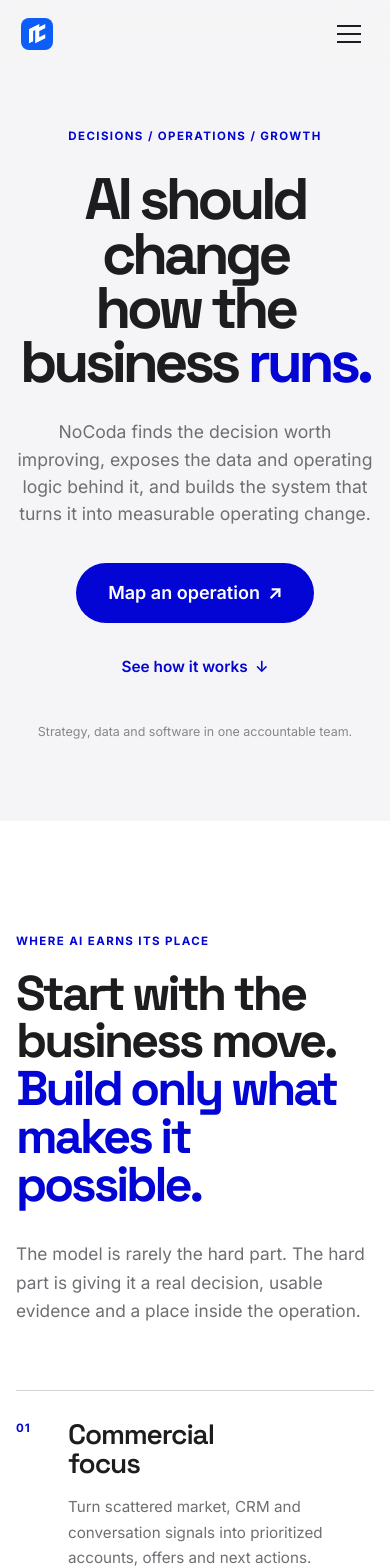
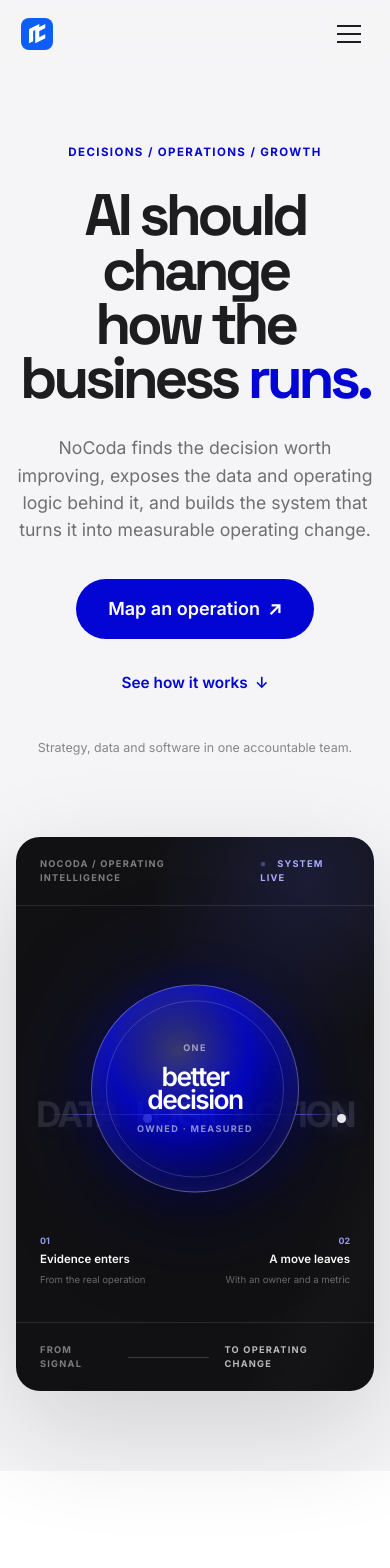
Before and after one commit to criptobroh/website, a Next.js app: page /en in a window 390 px wide. Shown: the top 1568 px of the page. Built offline with nearby package versions, Linux system fonts and the light colour scheme.

Commit message:
feat: add cinematic product storytelling

```diff
--- a/src/app/globals.css
+++ b/src/app/globals.css
@@ -49,7 +49,7 @@ a { text-underline-offset: .25em; }
 .glass-strong { -webkit-backdrop-filter: blur(24px); backdrop-filter: blur(24px); }
 
 /* Hero */
-.nocoda-hero { display: grid; min-height: 100svh; place-items: center; padding: 8rem 1.5rem 5rem; }
+.nocoda-hero { display: grid; min-height: 100svh; place-items: center; padding: 9rem 1.5rem 5rem; }
 .nocoda-hero__inner { width: min(100%, 72rem); }
 .nocoda-hero__copy { display: flex; flex-direction: column; align-items: center; text-align: center; }
 .nocoda-hero h1 { max-width: 12ch; margin-top: 1.75rem; font-size: clamp(3.8rem, 8vw, 7.8rem); font-weight: 650; line-height: .93; letter-spacing: -.072em; text-wrap: balance; }
@@ -59,6 +59,31 @@ a { text-underline-offset: .25em; }
 .text-link { display: inline-flex; min-height: 3rem; align-items: center; gap: .45rem; color: var(--blue); font-size: .96rem; font-weight: 600; text-decoration: none; }
 .text-link:hover { text-decoration: underline; }
 .nocoda-hero__note { max-width: 38rem; margin-top: 2rem; color: #86868b; font-size: .78rem; line-height: 1.5; }
+
+/* One visual idea: evidence becomes an operating move. */
+.decision-artifact { position: relative; overflow: hidden; min-height: clamp(32rem,56vw,46rem); margin-top: clamp(5rem,9vw,8rem); border-radius: clamp(1.5rem,3vw,2.75rem); background: #111113; color: white; box-shadow: 0 2.5rem 7rem rgba(23,23,31,.16); isolation: isolate; }
+.decision-artifact::before { position: absolute; z-index: -1; inset: -20%; background: radial-gradient(circle at 50% 47%,rgba(2,5,211,.45),transparent 28%),radial-gradient(circle at 72% 20%,rgba(87,90,255,.15),transparent 22%); content: ""; }
+.decision-artifact::after { position: absolute; z-index: -1; inset: 0; opacity: .25; background: linear-gradient(115deg,transparent 38%,rgba(255,255,255,.08) 49%,transparent 60%); content: ""; transform: translateX(-65%); animation: artifactSweep 9s ease-in-out infinite; }
+.decision-artifact__meta,.decision-artifact__foot { position: relative; z-index: 4; display: flex; align-items: center; justify-content: space-between; gap: 1rem; padding: 1.25rem 1.5rem; color: rgba(255,255,255,.46); font-size: .58rem; font-weight: 650; letter-spacing: .13em; }
+.decision-artifact__meta { border-bottom: 1px solid rgba(255,255,255,.11); }
+.decision-artifact__meta span:last-child { color: #aaaaff; }
+.decision-artifact__meta i { display: inline-block; width: .4rem; height: .4rem; margin-right: .45rem; border-radius: 50%; background: #8f91ff; box-shadow: 0 0 18px #7275ff; animation: artifactPulse 2.6s ease-in-out infinite; }
+.decision-artifact__scene { position: relative; display: grid; min-height: clamp(26rem,48vw,39rem); place-items: center; }
+.decision-artifact__words { position: absolute; inset: 0; display: grid; grid-template-columns: repeat(3,1fr); align-items: center; padding-inline: clamp(1.25rem,4vw,4rem); }
+.decision-artifact__words span { color: rgba(255,255,255,.12); font-size: clamp(2.2rem,6.4vw,5.8rem); font-weight: 680; letter-spacing: -.075em; }
+.decision-artifact__words span:nth-child(2) { text-align: center; }.decision-artifact__words span:last-child { text-align: right; }
+.decision-artifact__line { position: absolute; right: 9%; left: 9%; height: 1px; transform-origin: left; background: linear-gradient(90deg,transparent,#7679ff 20%,white 50%,#7679ff 80%,transparent); box-shadow: 0 0 22px rgba(118,121,255,.72); }
+.decision-artifact__signal { position: absolute; top: 50%; width: .55rem; height: .55rem; border-radius: 50%; background: white; box-shadow: 0 0 24px #7477ff; animation: artifactSignal 7s cubic-bezier(.45,0,.55,1) infinite; }.decision-artifact__signal--two { animation-delay: -3.5s; }
+.decision-artifact__lens { position: relative; z-index: 3; display: grid; width: clamp(13rem,24vw,19rem); aspect-ratio: 1; place-content: center; border: 1px solid rgba(255,255,255,.32); border-radius: 50%; background: radial-gradient(circle at 42% 32%,rgba(255,255,255,.18),rgba(2,5,211,.82) 38%,rgba(1,2,80,.96) 72%); box-shadow: inset 0 0 3rem rgba(255,255,255,.1),0 2.2rem 6rem rgba(0,0,0,.42),0 0 7rem rgba(2,5,211,.3); text-align: center; }
+.decision-artifact__lens::before { position: absolute; inset: 7%; border: 1px solid rgba(255,255,255,.16); border-radius: inherit; content: ""; }
+.decision-artifact__lens span,.decision-artifact__lens small { position: relative; color: rgba(255,255,255,.55); font-size: .57rem; font-weight: 700; letter-spacing: .15em; text-transform: uppercase; }
+.decision-artifact__lens strong { position: relative; margin-block: .65rem; font-size: clamp(1.65rem,3vw,2.6rem); font-weight: 600; line-height: .88; letter-spacing: -.06em; }
+.decision-artifact__caption { position: absolute; bottom: 2.2rem; display: grid; gap: .25rem; }.decision-artifact__caption--left { left: clamp(1.5rem,4vw,4rem); }.decision-artifact__caption--right { right: clamp(1.5rem,4vw,4rem); text-align: right; }
+.decision-artifact__caption span { color: #989aff; font-size: .55rem; font-weight: 700; }.decision-artifact__caption strong { font-size: .72rem; font-weight: 600; }.decision-artifact__caption small { color: rgba(255,255,255,.38); font-size: .6rem; }
+.decision-artifact__foot { justify-content: center; border-top: 1px solid rgba(255,255,255,.11); }.decision-artifact__foot i { width: min(22vw,14rem); height: 1px; background: rgba(255,255,255,.18); }.decision-artifact__foot strong { color: rgba(255,255,255,.7); font-weight: 650; }
+@keyframes artifactSignal { 0% { left: 9%; opacity: 0; } 10%,90% { opacity: 1; } 100% { left: 91%; opacity: 0; } }
+@keyframes artifactPulse { 50% { opacity: .35; transform: scale(.72); } }
+@keyframes artifactSweep { 50%,100% { transform: translateX(65%); } }
 
 /* Business moves */
 .business-moves { background: var(--white); padding: clamp(7rem,11vw,11rem) max(1.5rem,calc((100vw - var(--max))/2)); }
@@ -78,7 +103,9 @@ a { text-underline-offset: .25em; }
 .business-moves__statement strong { color: var(--blue); font-weight: inherit; }
 
 /* Engagement models */
-.engagements { background: var(--ink); color: white; padding: clamp(7rem,11vw,11rem) max(1.5rem,calc((100vw - var(--max))/2)); }
+.engagements { position: relative; overflow: hidden; background: var(--ink); color: white; padding: clamp(7rem,11vw,11rem) max(1.5rem,calc((100vw - var(--max))/2)); isolation: isolate; }
+.engagements::before { position: absolute; z-index: -1; top: 12%; right: -20rem; width: 46rem; aspect-ratio: 1; border-radius: 50%; background: radial-gradient(circle,rgba(2,5,211,.22),transparent 62%); content: ""; animation: engagementDrift 14s ease-in-out infinite alternate; }
+@keyframes engagementDrift { to { transform: translate(-11rem,18rem) scale(1.12); } }
 .engagements__inner { width: 100%; }
 .engagements .editorial-kicker { color: #999bff; }
 .engagements__intro { display: grid; gap: 1.4rem; }
@@ -116,13 +143,20 @@ a { text-underline-offset: .25em; }
 .why-system__principles h3 { font-size: clamp(1.55rem,2.5vw,2.2rem); font-weight: 600; line-height: 1.05; letter-spacing: -.04em; }
 .why-system__principles p { color: var(--muted); font-size: .92rem; line-height: 1.65; }
 .why-system__proofs { display: grid; grid-template-columns: repeat(2,1fr); border-top: 1px solid var(--line); border-bottom: 1px solid var(--line); }
-.why-system__proof { display: flex; min-height: 22rem; flex-direction: column; align-items: flex-start; padding: 2.5rem 2.5rem 2.5rem 0; color: inherit; text-decoration: none; }
+.why-system__proof { display: flex; min-height: 34rem; flex-direction: column; align-items: flex-start; padding: 2.5rem 2.5rem 2.5rem 0; color: inherit; text-decoration: none; }
 .why-system__proof + .why-system__proof { border-left: 1px solid var(--line); padding-left: 2.5rem; }
 .why-system__proof > span { color: var(--blue); font-size: .72rem; font-weight: 700; letter-spacing: .08em; text-transform: uppercase; }
-.why-system__proof > strong { max-width: 14ch; margin-top: auto; font-size: clamp(2rem,3.4vw,3.35rem); font-weight: 600; line-height: 1; letter-spacing: -.05em; }
+.why-system__proof > strong { max-width: 14ch; margin-top: 2rem; font-size: clamp(2rem,3.4vw,3.35rem); font-weight: 600; line-height: 1; letter-spacing: -.05em; }
 .why-system__proof > p { max-width: 31rem; margin-top: 1rem; color: var(--muted); font-size: .9rem; line-height: 1.6; }
 .why-system__proof > b { margin-top: 1.4rem; color: var(--blue); font-size: .86rem; font-weight: 650; }
 .why-system__proof--link:hover > b { text-decoration: underline; }
+.why-system__proof-visual { position: relative; display: grid; width: 100%; min-height: 15rem; place-content: center; overflow: hidden; margin-top: 1.5rem; border-radius: 1.25rem; background: #1d1d1f; color: white; }
+.why-system__proof-visual--snowflake { background: radial-gradient(circle at 50% 50%,rgba(41,181,232,.18),transparent 38%),#071a2e; }
+.why-system__proof-visual--snowflake img { position: relative; z-index: 2; width: 4.2rem; height: auto; filter: drop-shadow(0 0 2rem rgba(41,181,232,.4)); }
+.why-system__proof-visual--snowflake i { position: absolute; top: 50%; left: 50%; width: 130%; height: 1px; background: linear-gradient(90deg,transparent,rgba(41,181,232,.5),transparent); transform: translate(-50%,-50%) rotate(var(--angle)); }.why-system__proof-visual--snowflake i:nth-child(1) { --angle: 0deg; }.why-system__proof-visual--snowflake i:nth-child(2) { --angle: 45deg; }.why-system__proof-visual--snowflake i:nth-child(3) { --angle: -45deg; }
+.why-system__proof-visual--tv { display: block; padding: 1.4rem; background: #101012; }
+.why-system__proof-visual--tv > div { display: flex; justify-content: space-between; gap: 1rem; border-bottom: 1px solid rgba(255,255,255,.15); padding-bottom: 1rem; }.why-system__proof-visual--tv > div b { color: #999bff; font-size: .62rem; letter-spacing: .14em; }.why-system__proof-visual--tv > div small { color: rgba(255,255,255,.4); font-size: .55rem; }
+.why-system__proof-visual--tv p { position: relative; margin: 0; border-bottom: 1px solid rgba(255,255,255,.1); padding: 1rem 0 1rem 1.2rem; color: rgba(255,255,255,.76); font-size: clamp(.82rem,1.2vw,1rem); line-height: 1.3; }.why-system__proof-visual--tv p::before { position: absolute; top: 1.35rem; left: 0; width: .35rem; height: .35rem; border-radius: 50%; background: #777aff; box-shadow: 0 0 12px #777aff; content: ""; }
 
 /* CTA */
 .system-cta { display: flex; min-height: 78svh; flex-direction: column; align-items: center; justify-content: center; padding: 7rem 1.5rem; background: var(--white); text-align: center; }
--- a/src/components/sections/Hero.tsx
+++ b/src/components/sections/Hero.tsx
@@ -3,6 +3,7 @@
 import { motion } from "framer-motion";
 import { useTranslations } from "next-intl";
 import Button from "@/components/ui/Button";
+import DecisionArtifact from "@/components/visuals/DecisionArtifact";
 import { CALENDLY_URL } from "@/lib/constants";
 
 export default function Hero() {
@@ -31,6 +32,7 @@ export default function Hero() {
           </div>
           <p className="nocoda-hero__note">{t("note")}</p>
         </motion.div>
+        <DecisionArtifact label={t("visualAlt")} />
       </div>
     </section>
   );
--- /dev/null
+++ b/src/components/visuals/DecisionArtifact.tsx
@@ -0,0 +1,58 @@
+"use client";
+
+import { motion, useReducedMotion, useScroll, useTransform } from "framer-motion";
+import { useRef } from "react";
+
+export default function DecisionArtifact({ label }: { label: string }) {
+  const ref = useRef<HTMLDivElement>(null);
+  const reduceMotion = useReducedMotion();
+  const { scrollYProgress } = useScroll({ target: ref, offset: ["start end", "end start"] });
+  const lensY = useTransform(scrollYProgress, [0, 1], [reduceMotion ? 0 : 34, reduceMotion ? 0 : -34]);
+  const lineScale = useTransform(scrollYProgress, [0.12, 0.72], [0, 1]);
+
+  return (
+    <motion.div
+      ref={ref}
+      className="decision-artifact"
+      role="img"
+      aria-label={label}
+      initial={{ opacity: 0, y: reduceMotion ? 0 : 18 }}
+      animate={{ opacity: 1, y: 0 }}
+      transition={{ duration: 1, delay: 0.25, ease: [0.22, 1, 0.36, 1] }}
+    >
+      <div className="decision-artifact__meta" aria-hidden="true">
+        <span>NOCODA / OPERATING INTELLIGENCE</span>
+        <span><i /> SYSTEM LIVE</span>
+      </div>
+
+      <div className="decision-artifact__scene" aria-hidden="true">
+        <div className="decision-artifact__words">
+          <span>DATA</span>
+          <span>LOGIC</span>
+          <span>ACTION</span>
+        </div>
+
+        <motion.div className="decision-artifact__line" style={{ scaleX: lineScale }} />
+        <div className="decision-artifact__signal decision-artifact__signal--one" />
+        <div className="decision-artifact__signal decision-artifact__signal--two" />
+
+        <motion.div className="decision-artifact__lens" style={{ y: lensY }}>
+          <span>ONE</span>
+          <strong>better<br />decision</strong>
+          <small>owned · measured</small>
+        </motion.div>
+
+        <div className="decision-artifact__caption decision-artifact__caption--left">
+          <span>01</span><strong>Evidence enters</strong><small>From the real operation</small>
+        </div>
+        <div className="decision-artifact__caption decision-artifact__caption--right">
+          <span>02</span><strong>A move leaves</strong><small>With an owner and a metric</small>
+        </div>
+      </div>
+
+      <div className="decision-artifact__foot" aria-hidden="true">
+        <span>FROM SIGNAL</span><i /><strong>TO OPERATING CHANGE</strong>
+      </div>
+    </motion.div>
+  );
+}
```
Also changed, not shown: src/components/sections/WhyNoCoda.tsx (+11 -0 lines).
